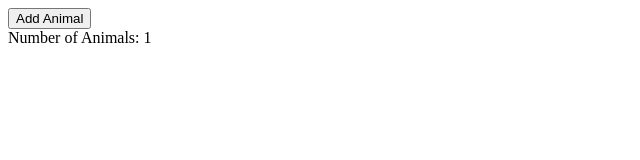
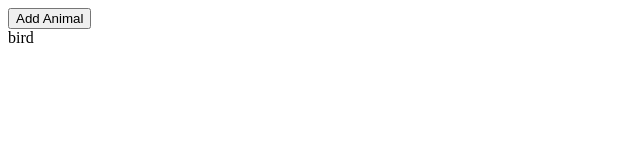
Before and after one commit to Caleeeb/react-animals, a React (Create React App) app: page / in a window 1280 px wide. Both pictures are taken after a click on the button "Add Animal". Shown: the top 160 px of the page, without its empty margins (0-640 px from the left). Built offline with nearby package versions, Linux system fonts and the light colour scheme.

Commit message:
animals array added and function randomly create a component each time a button is clicked.

```diff
--- a/src/AnimalShow.js
+++ b/src/AnimalShow.js
@@ -1,5 +1,5 @@
-function AnimalShow() {
-  return <div> Cow</div>;
+function AnimalShow({ type }) {
+  return <div> {type} </div>;
 }
 
 export default AnimalShow;
--- a/src/App.js
+++ b/src/App.js
@@ -1,16 +1,28 @@
 import { useState } from 'react';
+import AnimalShow from './AnimalShow';
+
+function getRandomAnimal() {
+  const animals = ['bird', 'cat', 'cow', 'dog', 'gator', 'horse'];
+
+  return animals[Math.floor(Math.random() * animals.length)];
+}
+
 
 function App() {
-  const [count, setCount] = useState(0);
+  const [animals, setAnimals] = useState([]);
 
   const handleClick = () => {
-    setCount(count + 1);
+    setAnimals([...animals, getRandomAnimal()])
   };
+
+  const renderedAnimals = animals.map((animal, index) => {
+    return <AnimalShow type={animal} key ={index} />
+  });
 
   return (
     <div>
       <button onClick={handleClick}>Add Animal</button>
-      <div>Number of Animals: {count}</div>
+      <div>{renderedAnimals}</div>
     </div>
   );
 }
```
